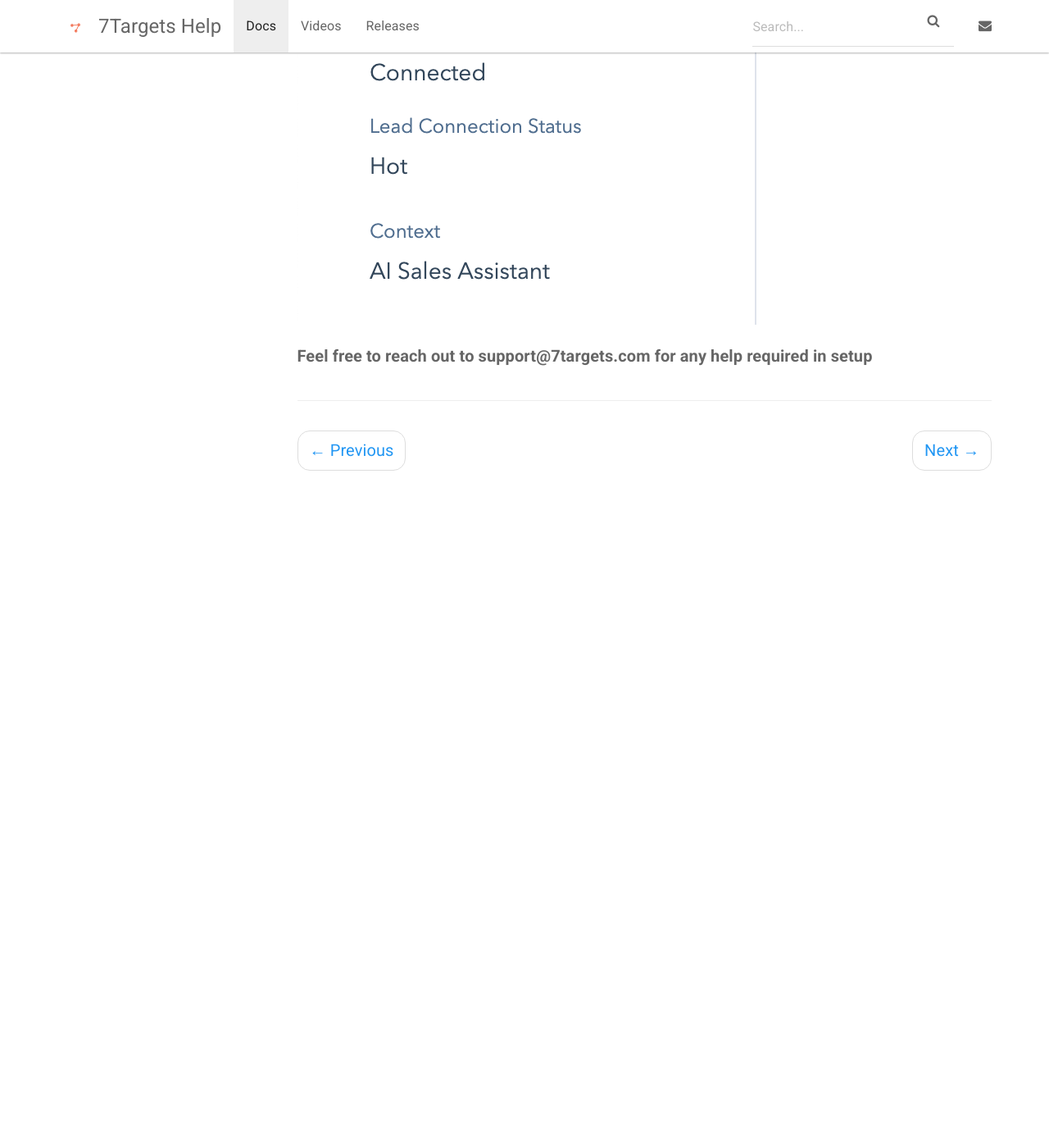
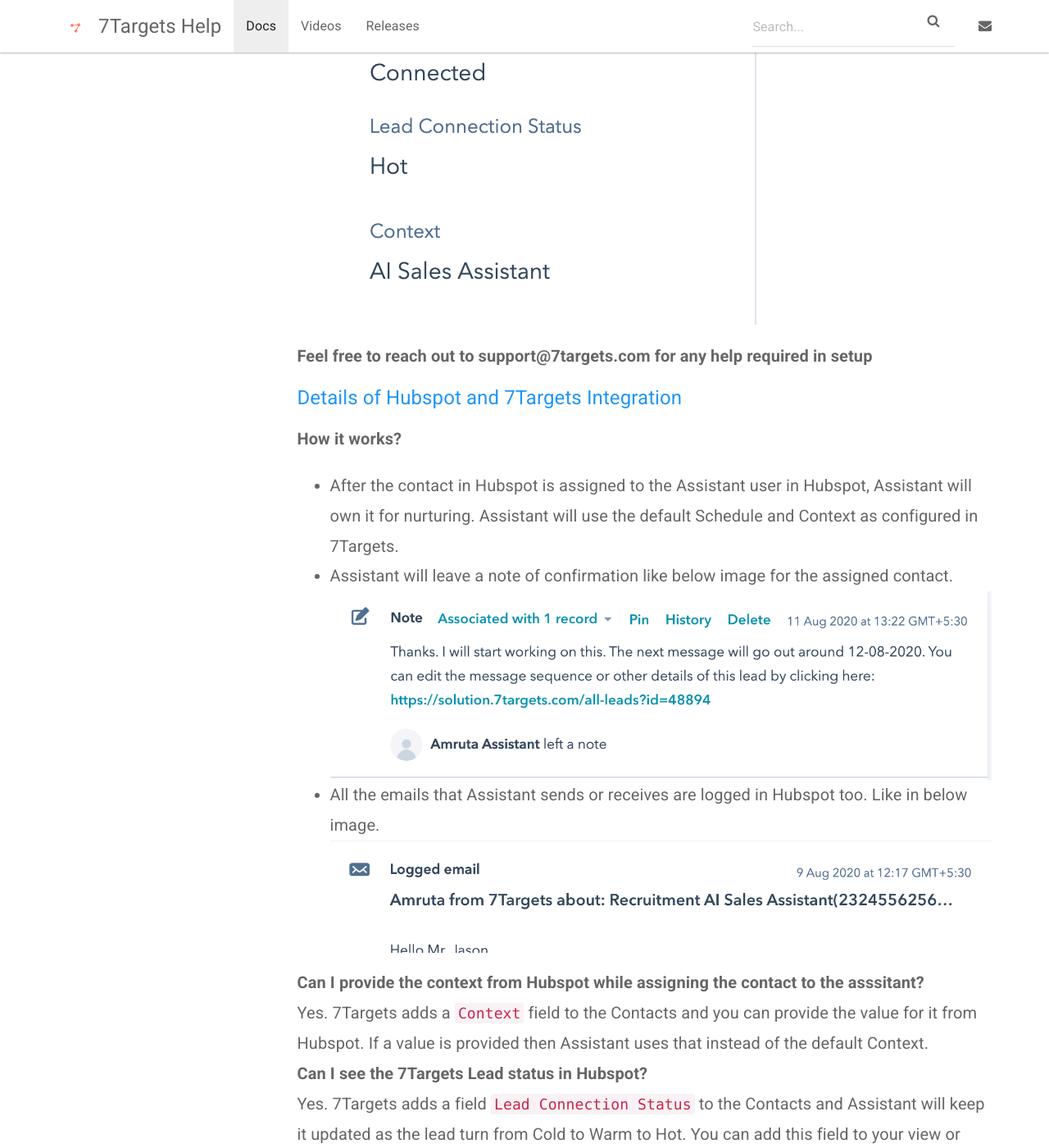
Before and after one commit to shrutisharma27/7targets-docs, a Jekyll site: the page built from docs/_docs/integrations/hubspot.md, in a window 1280 px wide and 1400 px high, scrolled down 4447 px. Shown: the whole window at 82% size. Built offline with Jekyll 4.4.1, drawn with Linux system fonts in a browser that asks for light colours; before the commit the page ends 5077 px from its top, so only the background shows below that; some of the changed text lies outside the part shown.

Commit message:
more details about hubspot

```diff
--- a/docs/_docs/integrations/hubspot.md
+++ b/docs/_docs/integrations/hubspot.md
@@ -10,8 +10,8 @@
 
 One **important** point to note, after AI Assistant is done with her job, she will assign the lead back to the original owner.
 
-<a name="Enabling 7Targets from HubSpot Marketplace"/>
-#### [Setup Details for HubSpot and 7Targets ](#enabling-7Targets)
+<a name="enabling-7Targets"/>
+#### [Setup Details for HubSpot and 7Targets](#enabling-7Targets)
 **NOTE : HubSpot Admin level access is required to create a new user for Assistant in HubSpot. Org Admin access on 7Targets is required to sync the Assistant User from HubSpot.**
 If not already authorized yet then **Authorise** from HubSpot [Marketplace]( https://app.hubspot.com/ecosystem/6714307/marketplace/apps/sales/crm/7targets-ai-sales-assistant-208066 ) **OR** by clicking this link [authorise]( https://solution.7targets.com/hubspot-authorize). If you are already connected to Hubspot via some other Assistant in 7Targets then you are already authorised. You can still check it from **"Settings"->"CRM Details"**. Meaning of the status on the **CRM Details** page is explained below in the page.
 Once Authorisation is complete, follow below steps for further configuration.
@@ -38,3 +38,37 @@
 ![Context from HubSpot](../../../img/context-in-hubspot.png)
 
 **Feel free to reach out to support@7targets.com for any help required in setup**
+
+<a name="hubspot-7Targets-details"/>
+#### [Details of Hubspot and 7Targets Integration](#hubspot-7Targets-details)
+
+**How it works?**
+- After the contact in Hubspot is assigned to the Assistant user in Hubspot, Assistant will own it for nurturing. Assistant will use the default Schedule and Context as configured in 7Targets.
+- Assistant will leave a note of confirmation like below image for the assigned contact.
+![Confirmation Note from Assistant](../../../img/hubspot-7targets-confirmation-note.png)
+- All the emails that Assistant sends or receives are logged in Hubspot too. Like in below image.
+![Logged Email by Assistant](../../../img/hubspot-7targets-email.png)
+
+**Can I provide the context from Hubspot while assigning the contact to the asssitant?**
+Yes. 7Targets adds a `Context` field to the Contacts and you can provide the value for it from Hubspot. If a value is provided then Assistant uses that instead of the default Context.
+**Can I see the 7Targets Lead status in Hubspot?**
+Yes. 7Targets adds a field `Lead Connection Status` to the Contacts and Assistant will keep it updated as the lead turn from Cold to Warm to Hot. You can add this field to your view or filter on it as required.
+
+<a name="7targets-lead-state-mapping-with-husbpot"/>
+#### [Lead State to Hubspot Contact State Mapping](#7targets-lead-state-mapping-with-husbpot)
+Below is the default mapping
+
+| 7Targets Lead State | Hubspot Contact State |
+|-------|--------|
+| Cold | IN_PROGRESS |
+| Engaged | IN_PROGRESS |
+| Warm | IN_PROGRESS |
+| OutOfOffice | IN_PROGRESS |
+| Hot | CONNECTED |
+| Responded | CONNECTED |
+| UnSubscribed | UNQUALIFIED |
+| DeActivated | UNQUALIFIED |
+| LeadAtRisk | CONNECTED |
+| Processed | QUALIFIED |
+| Pending | In_Progress |
+| New | NEW |
--- a/docs/css/main.scss
+++ b/docs/css/main.scss
@@ -84,3 +84,10 @@
 .navbar-form .has-feedback .form-control-feedback{
   top:10px
 }
+
+:target:before {
+  content: "";
+  display: block;
+  height: 50px;
+  margin: -50px 0 0;
+}
```
Also changed, not shown: docs/img/hubspot-7targets-confirmation-note.png (added), docs/img/hubspot-7targets-email.png (added).
